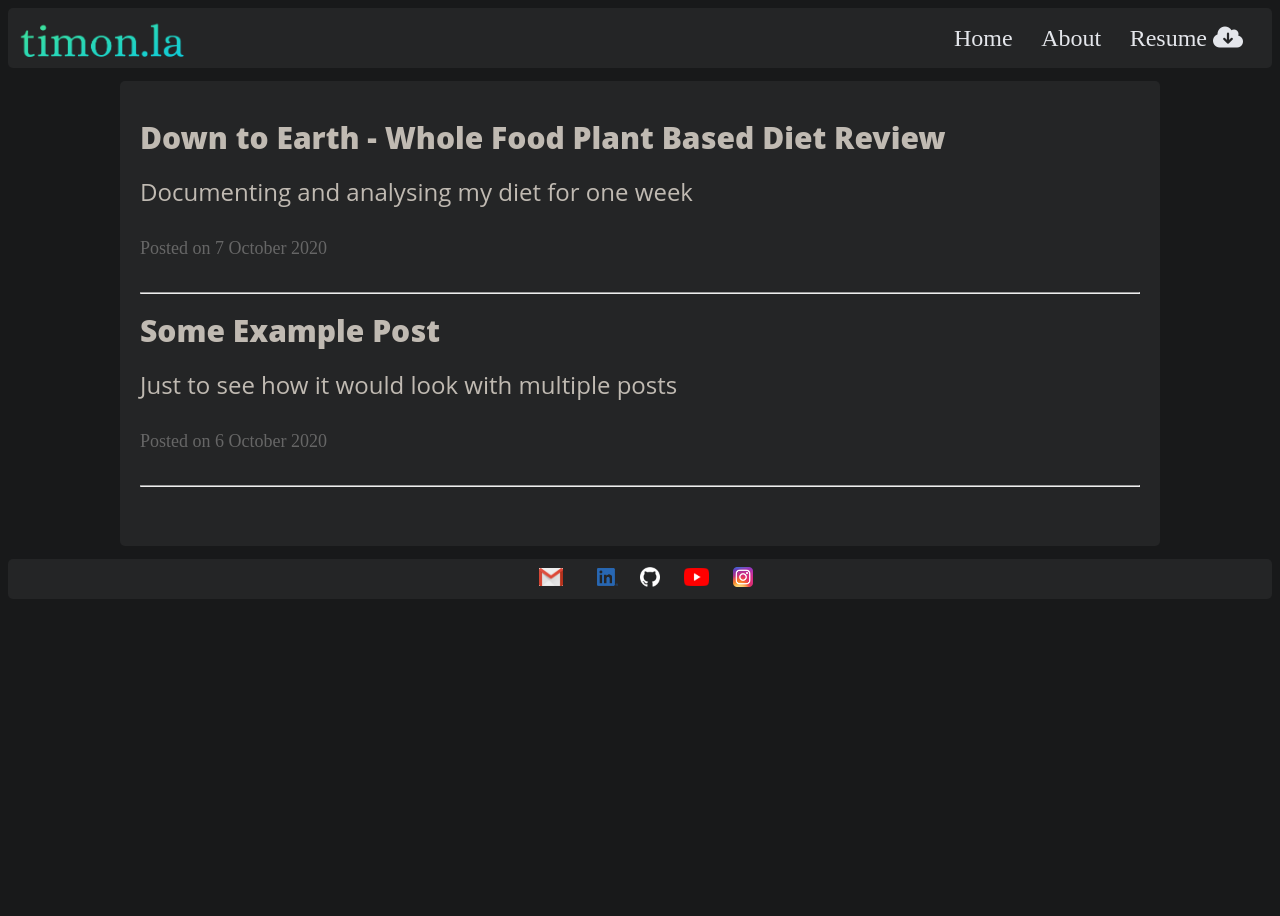
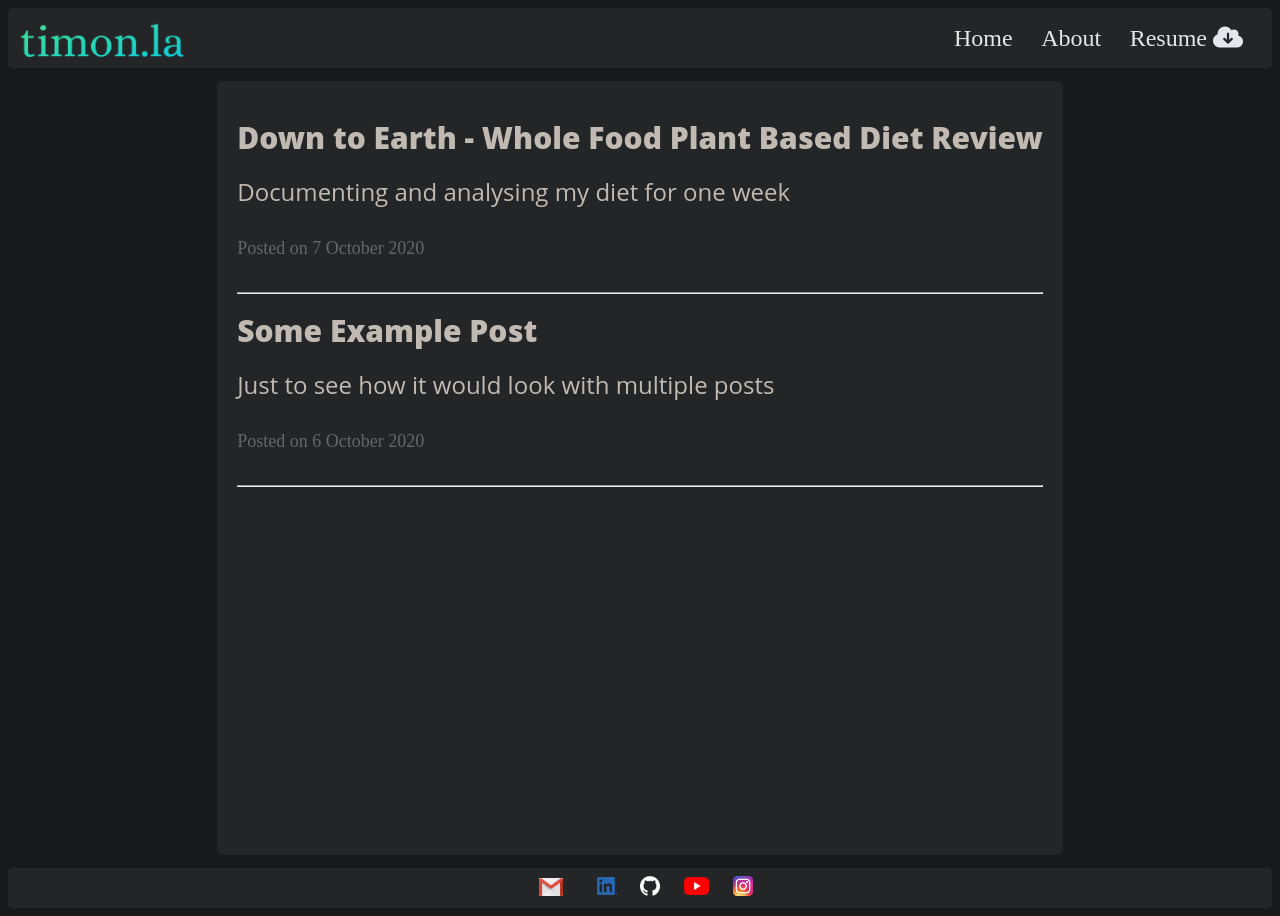
Before and after one commit to timonla/timonla.github.io, a Jekyll site: the page built from index.html, in a window 1280 px wide. Built offline with Jekyll 4.4.1, drawn with Linux system fonts in a browser that asks for light colours; nearby versions of some CDN libraries.

Commit message:
Make footer sticky

```diff
--- a/_layouts/page.html
+++ b/_layouts/page.html
@@ -10,7 +10,8 @@
         {{ content }}
     </div>
 
-    {% include footer.html %}
 </body>
 
+{% include footer.html %}
+
 </html>
--- a/assets/css/theme.css
+++ b/assets/css/theme.css
@@ -38,13 +38,16 @@ nav {
     max-width: 1000px;
     margin: 1% auto 1%;
     padding: 20px 20px 50px 20px;
-    padding-bottom: 50px;
+    flex: 1;
 }
 
 body {
+    display: flex;
+    flex-direction: column;
     background-color: #18191a;
     font-family: 'Lora', 'Times New Roman', serif;
     font-size: 1.125rem;
+    min-height: 100vh;
 }
 
 a {
```
